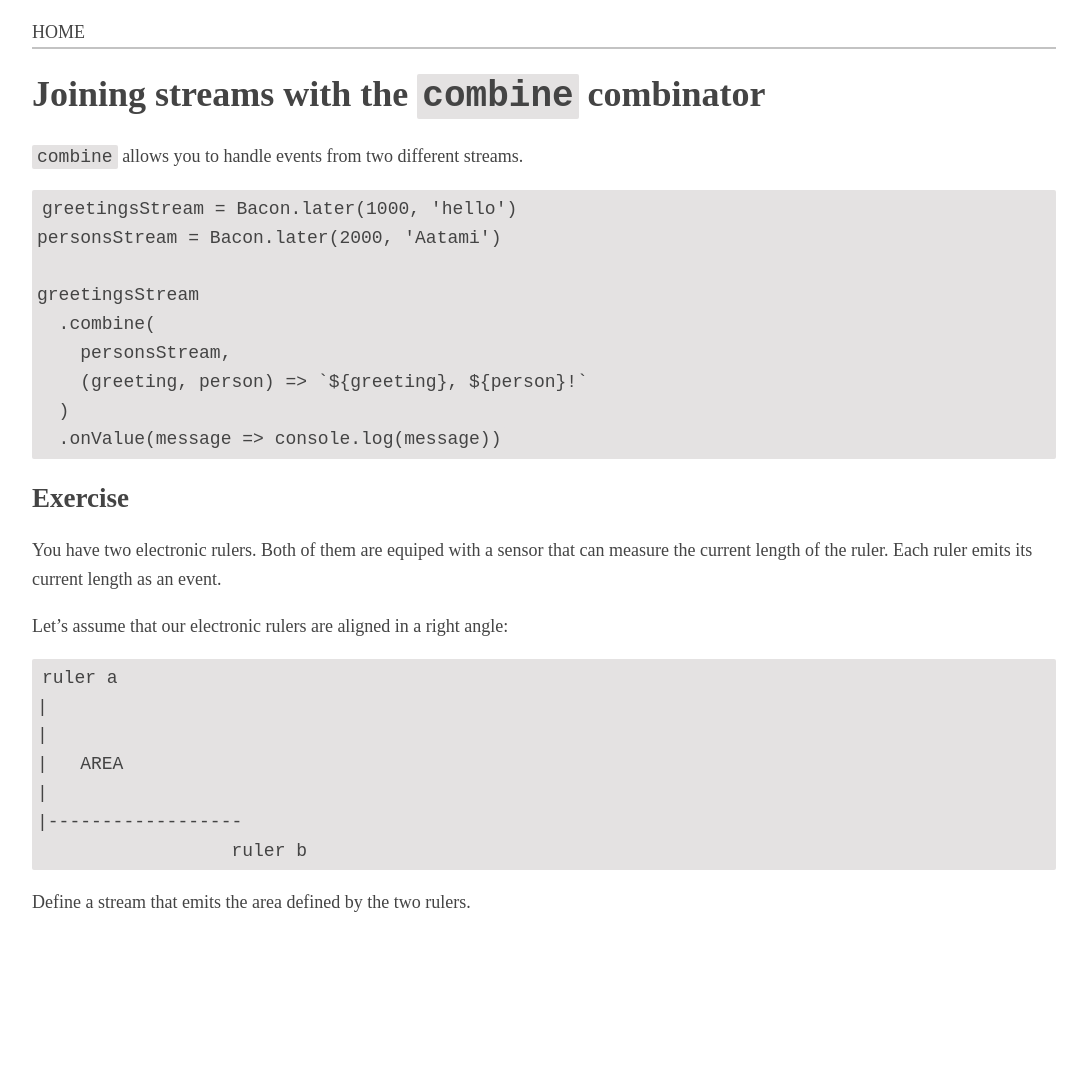
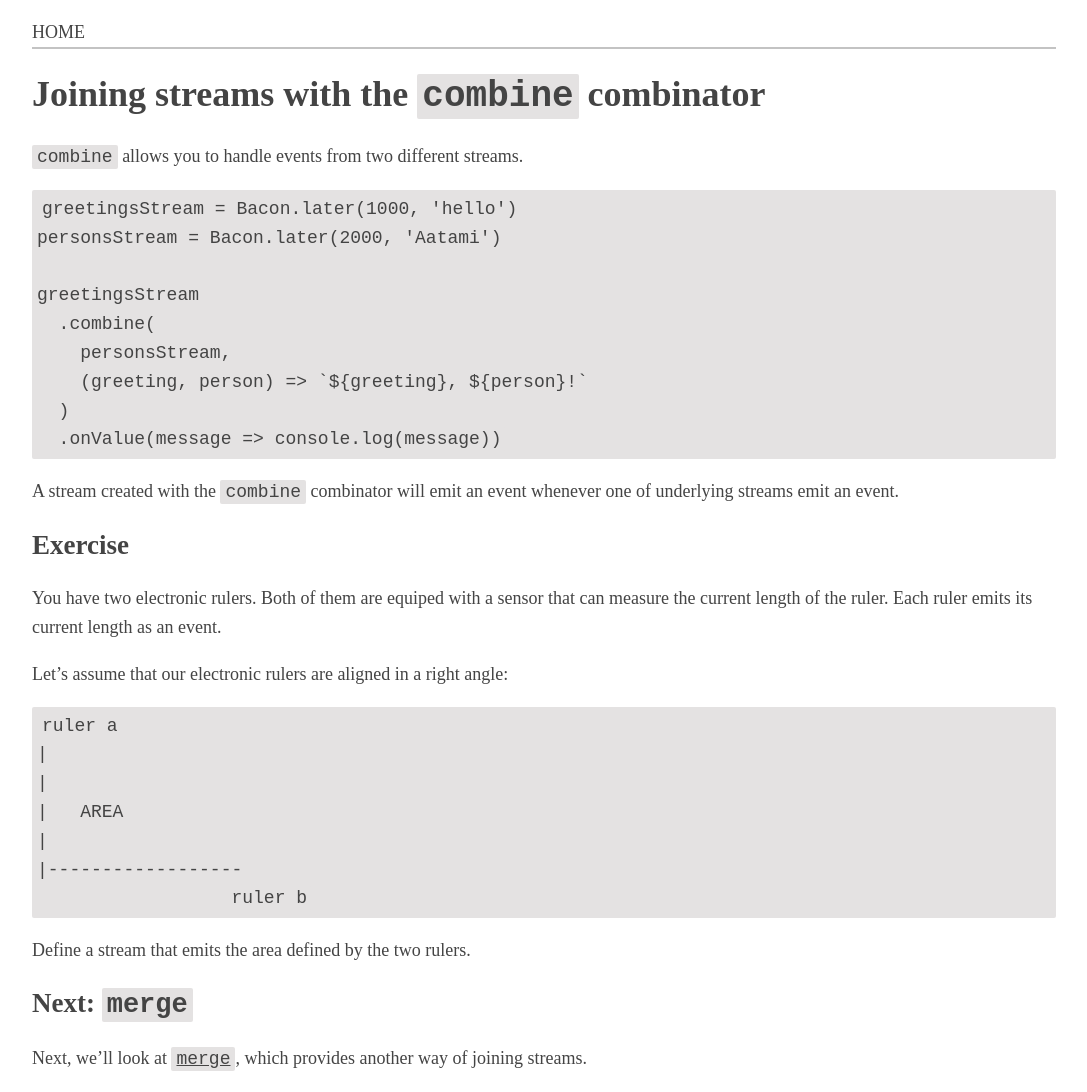
Before and after one commit to laurilehmijoki/learn-reactive-programming-with-bacon.js, a Jekyll site: the page built from combine.md, in a window 1280 px wide. Shown: the whole page, without its empty margins (96-1183 px from the left). Built offline with Jekyll 4.4.1, drawn with Linux system fonts in a browser that asks for light colours; before the commit the page ends 935 px from its top, so only the background shows below that.

Commit message:
Add merge

```diff
--- a/combine.md
+++ b/combine.md
@@ -17,6 +17,9 @@ layout: default
       )
       .onValue(message => console.log(message))
 
+A stream created with the `combine` combinator will emit an event whenever one
+of underlying streams emit an event.
+
 ## Exercise
 
 You have two electronic rulers. Both of them are equiped with a sensor that
@@ -34,3 +37,8 @@ Let's assume that our electronic rulers are aligned in a right angle:
                       ruler b
 
 Define a stream that emits the area defined by the two rulers.
+
+## Next: `merge`
+
+Next, we'll look at [`merge`](merge.html), which provides another way of joining
+streams.
```
Also changed, not shown: merge.md (added, +23 -0 lines).
